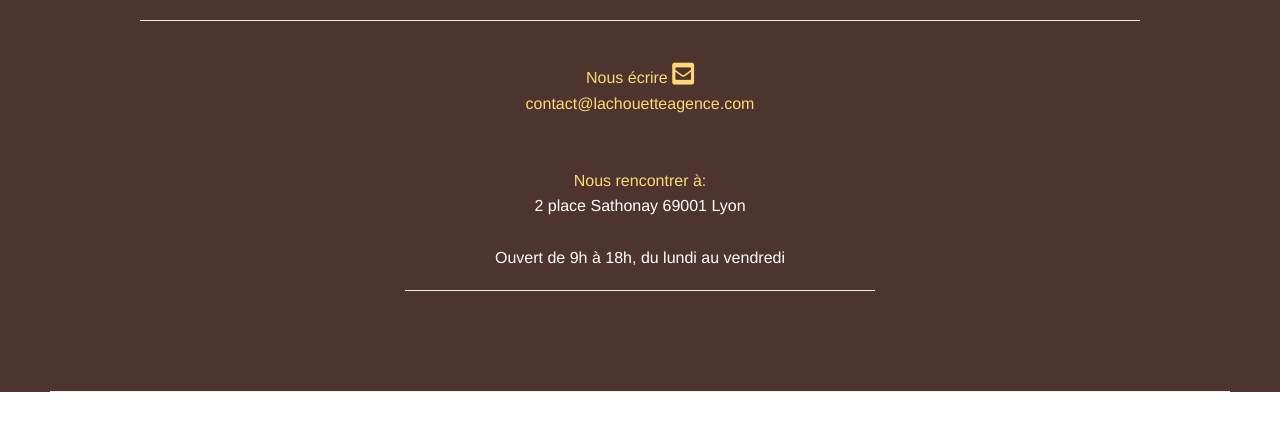
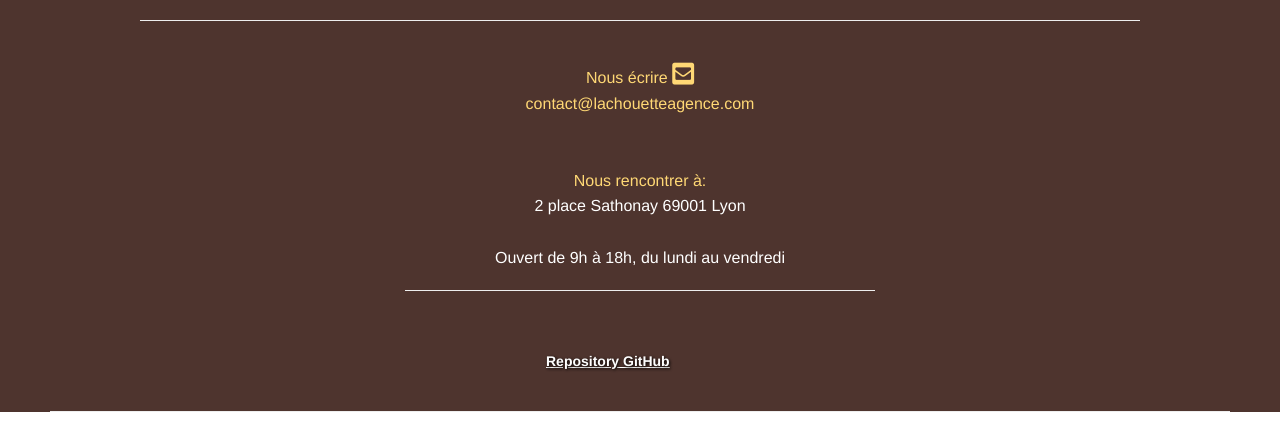
Before and after one commit to rabah-daguelou/RabahDaguelou_4_04062021, a plain HTML site: page index.html in a window 1280 px wide. Shown: the part 3930-4362 px from the top of the page. Drawn offline with Linux system fonts and the light colour scheme.

Commit message:
validators

```diff
--- a/index.html
+++ b/index.html
@@ -249,6 +249,8 @@
 				</span></a>Nous rencontrer à:</span><br>
 				2 place Sathonay 69001 Lyon<br><br>Ouvert de 9h à 18h, du lundi au vendredi<br>
 				</p><hr><br><br>
+				<a class="github" href="https://github.com/rabah-daguelou/RabahDaguelou_4_04062021.git"> Repository GitHub</a>
+
 			</div>
 		</div><hr>
 	</footer>
--- a/style.css
+++ b/style.css
@@ -972,3 +972,10 @@ nav li a:hover {
     text-shadow: 1px 1px 2px red;
     text-decoration: underline;
 }
+.github {
+    color: #fff;
+    margin-left: 30%;
+    text-shadow: 1px 1px 3px black;
+    text-decoration: underline;
+    font-weight: 600;
+}
```
